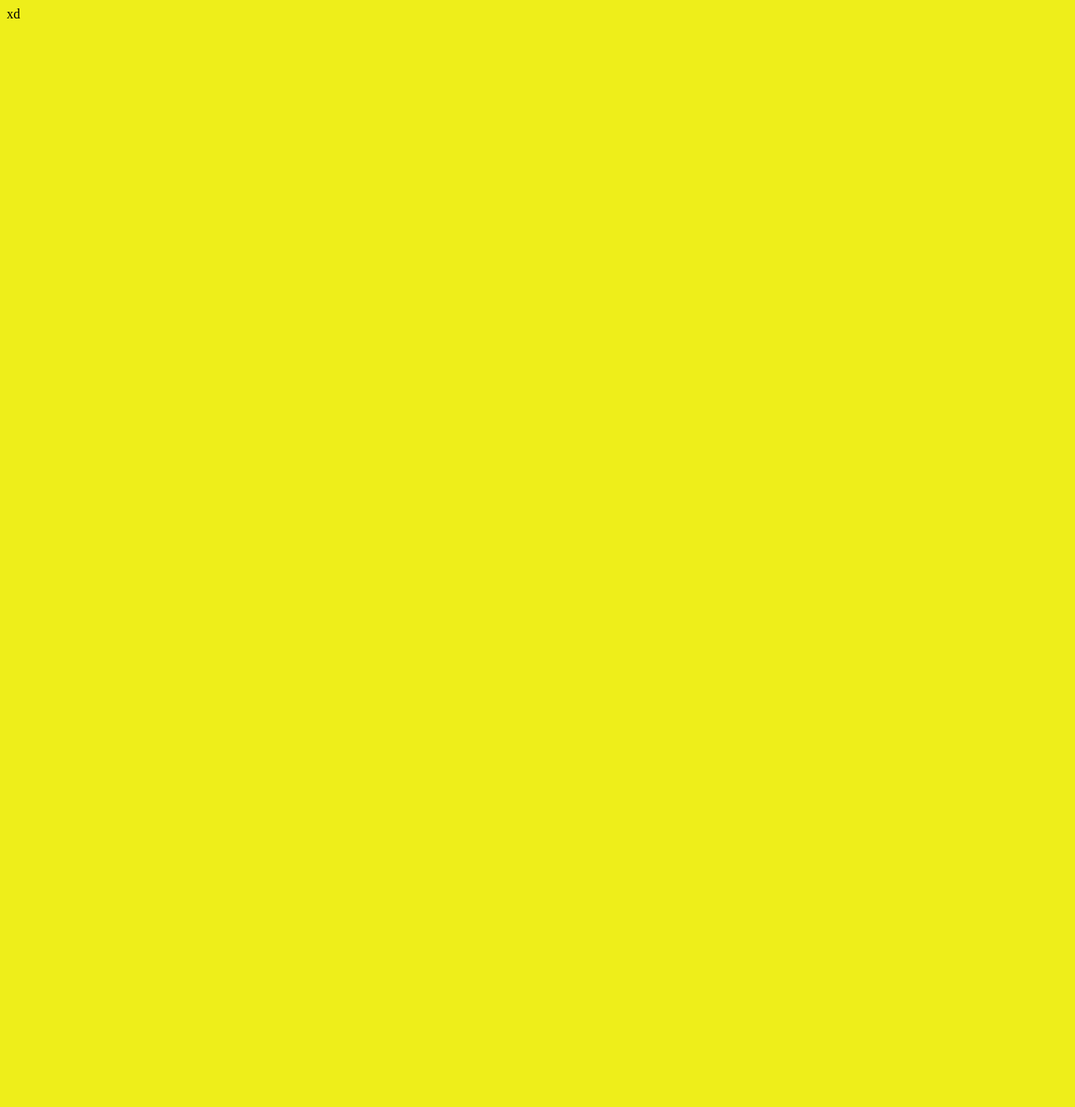
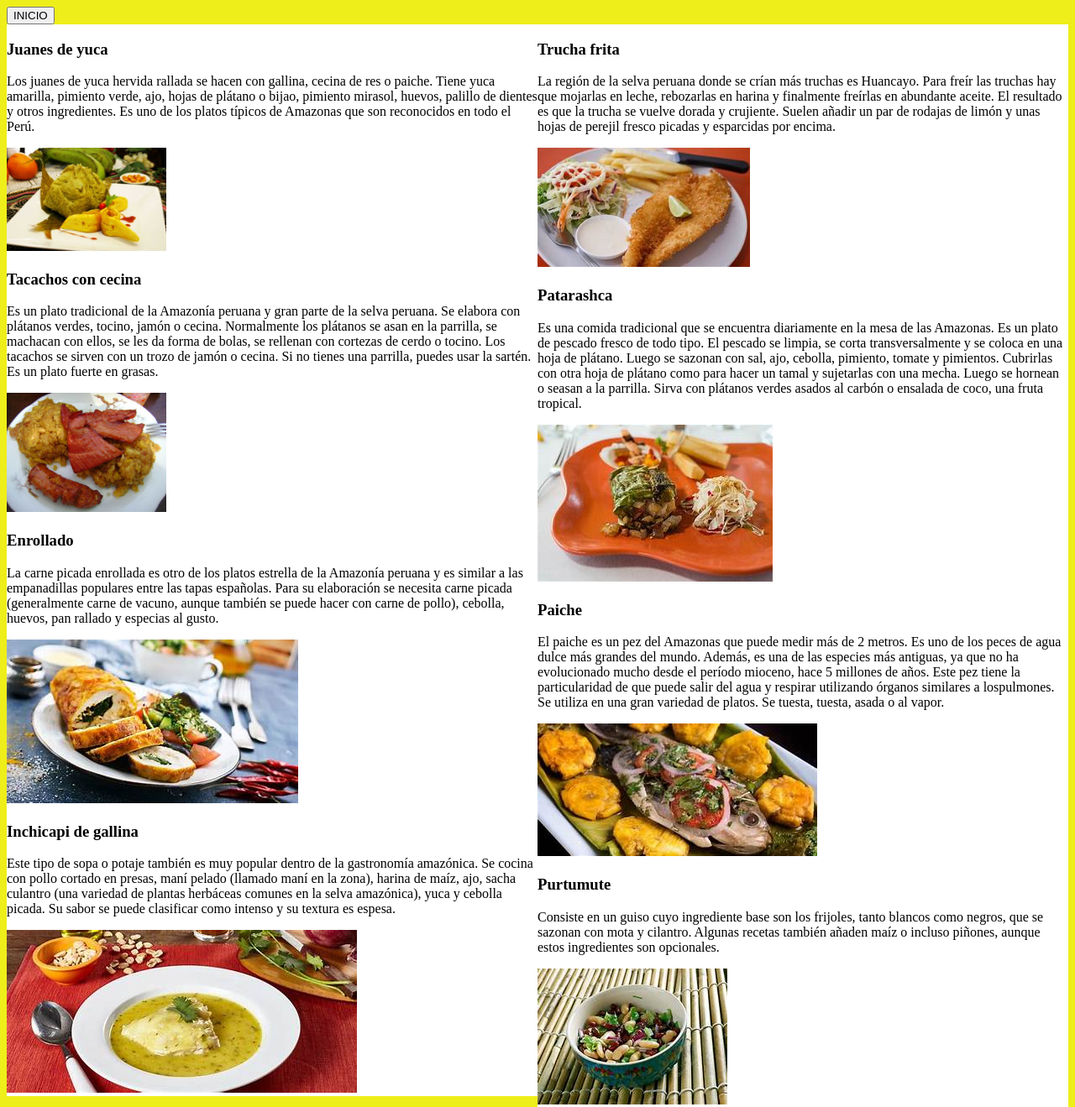
Before and after one commit to joelMV1/joelMV1.github.io, a plain HTML site: page comidas.html in a window 1280 px wide. Shown: the whole page at 84% size. Before the commit the page ends 800 px from the top, so only its background shows below. Drawn offline with Linux system fonts and the light colour scheme.

Commit message:
version 2

```diff
--- a/comidas.html
+++ b/comidas.html
@@ -7,9 +7,49 @@
     <title>Comidas tipicas</title>
 </head>
 <body style="background-color: rgb(238, 238, 26);">
-    <form>
-    xd
-    </form>
+    <form action="/joelmv1.github.io/index.html">
+        <input type="submit" value="INICIO"></form>
+    <section style="background-color: white; width: 50%; float: left; height: 50%;">
+    <h3> Juanes de yuca</h3>
+    <p>Los juanes de yuca hervida rallada se hacen con gallina, cecina de res o paiche. Tiene yuca amarilla, pimiento verde, ajo, hojas de plátano o bijao, pimiento mirasol, huevos, palillo de dientes y otros ingredientes.
+    Es uno de los platos típicos de Amazonas que son reconocidos en todo el Perú.</p>
+    <img src="/joelmv1.github.io/imagenes/juane-de-yuca.jpg" alt="juane" width="30%; height 30%">
+    <h3> Tacachos con cecina</h3>
+    <p>Es un plato tradicional de la Amazonía peruana y gran parte de la selva peruana. Se elabora con plátanos verdes, tocino, jamón o cecina.
+    Normalmente los plátanos se asan en la parrilla, se machacan con ellos, se les da forma de bolas, se rellenan con cortezas de cerdo o tocino. Los tacachos se sirven con un trozo de jamón o cecina. Si no tienes una parrilla, puedes usar la sartén. Es un plato fuerte en grasas.</p>
+    <img src="/joelmv1.github.io/imagenes/tacacho-con-cecina-1024x768.jpg" alt="tacacho con cecina"width=30%;height 30%>
+    <h3>Enrollado</h3>
+    <p>La carne picada enrollada es otro de los platos estrella de la Amazonía peruana y es similar a las empanadillas populares entre las tapas españolas.
+    Para su elaboración se necesita carne picada (generalmente carne de vacuno, aunque también se puede hacer con carne de pollo), cebolla, huevos, pan rallado y especias al gusto.</p>
+    <img src="/joelmv1.github.io/imagenes/enrrollado.jpeg" alt="enrrollado">
+    <h3> Inchicapi de gallina</h3>
+    <p>Este tipo de sopa o potaje también es muy popular dentro de la gastronomía amazónica. Se cocina con pollo cortado en presas, maní pelado (llamado maní en la zona), harina de maíz, ajo, sacha culantro (una variedad de plantas herbáceas comunes en la selva amazónica), yuca y cebolla picada.
+    Su sabor se puede clasificar como intenso y su textura es espesa.
+    </p>
+    <img src="/joelmv1.github.io/imagenes/inchicapide gallina.jpeg" alt="plato" width:40%; height 40%>
+    </section>
+    <section style="background-color: white;width: 50%; float: right; height: 50%;">
+    <h3>Trucha frita</h3>
+    <p>La región de la selva peruana donde se crían más truchas es Huancayo. Para freír las truchas hay que mojarlas en leche, rebozarlas en harina y finalmente freírlas en abundante aceite.
+    El resultado es que la trucha se vuelve dorada y crujiente. Suelen añadir un par de rodajas de limón y unas hojas de perejil fresco picadas y esparcidas por encima.</p>
+    <img src="/joelmv1.github.io/imagenes/trucha  frita.jpeg" alt="trucha frita" width=40%; height=40%>
+    <h3> Patarashca</h3>
+    <p>Es una comida tradicional que se encuentra diariamente en la mesa de las Amazonas. Es un plato de pescado fresco de todo tipo.
+    El pescado se limpia, se corta transversalmente y se coloca en una hoja de plátano. Luego se sazonan con sal, ajo, cebolla, pimiento, tomate y pimientos.
+    Cubrirlas con otra hoja de plátano como para hacer un tamal y sujetarlas con una mecha. Luego se hornean o seasan a la parrilla. Sirva con plátanos verdes asados al carbón o ensalada de coco, una fruta tropical.</p>
+    <img src="/joelmv1.github.io/imagenes/patarashca.jpeg" alt="patarashca">
+    <h3> Paiche</h3>
+    <p>El paiche es un pez del Amazonas que puede medir más de 2 metros. Es uno de los peces de agua dulce más grandes del mundo.
+    Además, es una de las especies más antiguas, ya que no ha evolucionado mucho desde el período mioceno, hace 5 millones de años.
+    Este pez tiene la particularidad de que puede salir del agua y respirar utilizando órganos similares a lospulmones. Se utiliza en una gran variedad de platos. Se tuesta, tuesta, asada o al vapor.</p>
+    <img src="/joelmv1.github.io/imagenes/paiche.jpeg" alt="paiche">
+    <h3>Purtumute</h3>
+    <p>Consiste en un guiso cuyo ingrediente base son los frijoles, tanto blancos como negros, que se sazonan con mota y cilantro.
+    Algunas recetas también añaden maíz o incluso piñones, aunque estos ingredientes son opcionales.</p>
+    <img src="/joelmv1.github.io/imagenes/purtume.jpeg" alt="purtume">
+
+    </section>
+
 
 </body>
 </html>
```
Also changed, not shown: index.html (+9 -5 lines), imagenes/cazuela de pescadp.jpeg (added), imagenes/enrrollado.jpeg (added), imagenes/inchicapide gallina.jpeg (added), imagenes/juane-de-yuca.jpg (added), imagenes/paiche.jpeg (added), imagenes/patarashca.jpeg (added), imagenes/purtume.jpeg (added), imagenes/tacacho-con-cecina-1024x768.jpg (added), imagenes/trucha  frita.jpeg (added).
